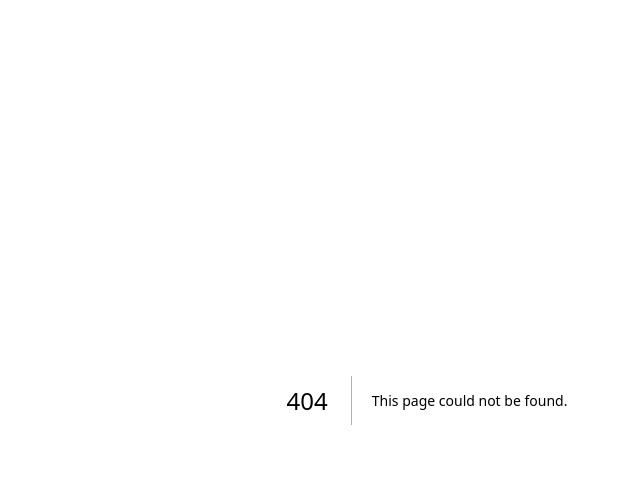
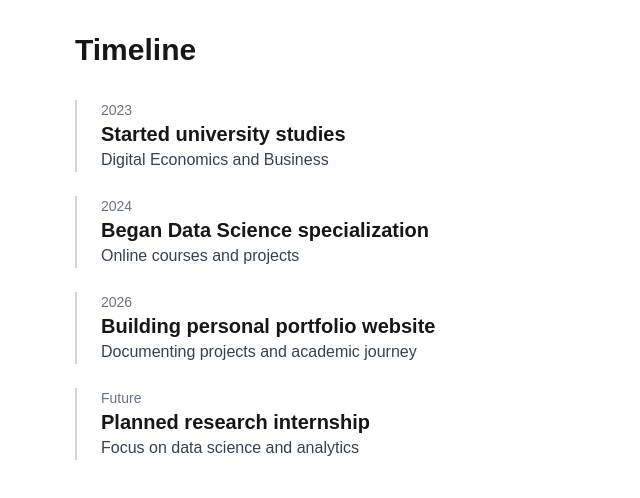
Before and after one commit to robaljohn/robel-yohannes-wolie-portfolio, a Next.js app: page /timeline in a window 1280 px wide. Before the commit this address had no page. Shown: the top 498 px of the page, without its empty margins (213-853 px from the left). Built offline with nearby package versions, Linux system fonts and the light colour scheme.

Commit message:
Add timeline page

```diff
--- a/app/page.tsx
+++ b/app/page.tsx
@@ -8,15 +8,17 @@ export default function Home() {
       </h1>
 
       <p className="text-lg text-gray-600">
-        Personal portfolio & timeline
+        Personal portfolio & academic timeline
       </p>
 
-      <Link
-        href="/about"
-        className="text-blue-600 underline"
-      >
-        About Me
-      </Link>
+      <div className="flex gap-4">
+        <Link href="/about" className="text-blue-600 underline">
+          About Me
+        </Link>
+        <Link href="/timeline" className="text-blue-600 underline">
+          Timeline
+        </Link>
+      </div>
     </main>
   );
 }
--- /dev/null
+++ b/app/timeline/page.tsx
@@ -0,0 +1,57 @@
+type TimelineItem = {
+  title: string;
+  description: string;
+  date: string;
+};
+
+const timeline: TimelineItem[] = [
+  {
+    title: "Started university studies",
+    description: "Digital Economics and Business",
+    date: "2023",
+  },
+  {
+    title: "Began Data Science specialization",
+    description: "Online courses and projects",
+    date: "2024",
+  },
+  {
+    title: "Building personal portfolio website",
+    description: "Documenting projects and academic journey",
+    date: "2026",
+  },
+  {
+    title: "Planned research internship",
+    description: "Focus on data science and analytics",
+    date: "Future",
+  },
+];
+
+export default function TimelinePage() {
+  return (
+    <main className="min-h-screen max-w-3xl mx-auto p-8">
+      <h1 className="text-3xl font-bold mb-8">
+        Timeline
+      </h1>
+
+      <ul className="space-y-6">
+        {timeline.map((item, index) => (
+          <li
+            key={index}
+            className="border-l-2 border-gray-300 pl-6"
+          >
+            <p className="text-sm text-gray-500">
+              {item.date}
+            </p>
+            <h2 className="text-xl font-semibold">
+              {item.title}
+            </h2>
+            <p className="text-gray-700">
+              {item.description}
+            </p>
+          </li>
+        ))}
+      </ul>
+    </main>
+  );
+}
```
